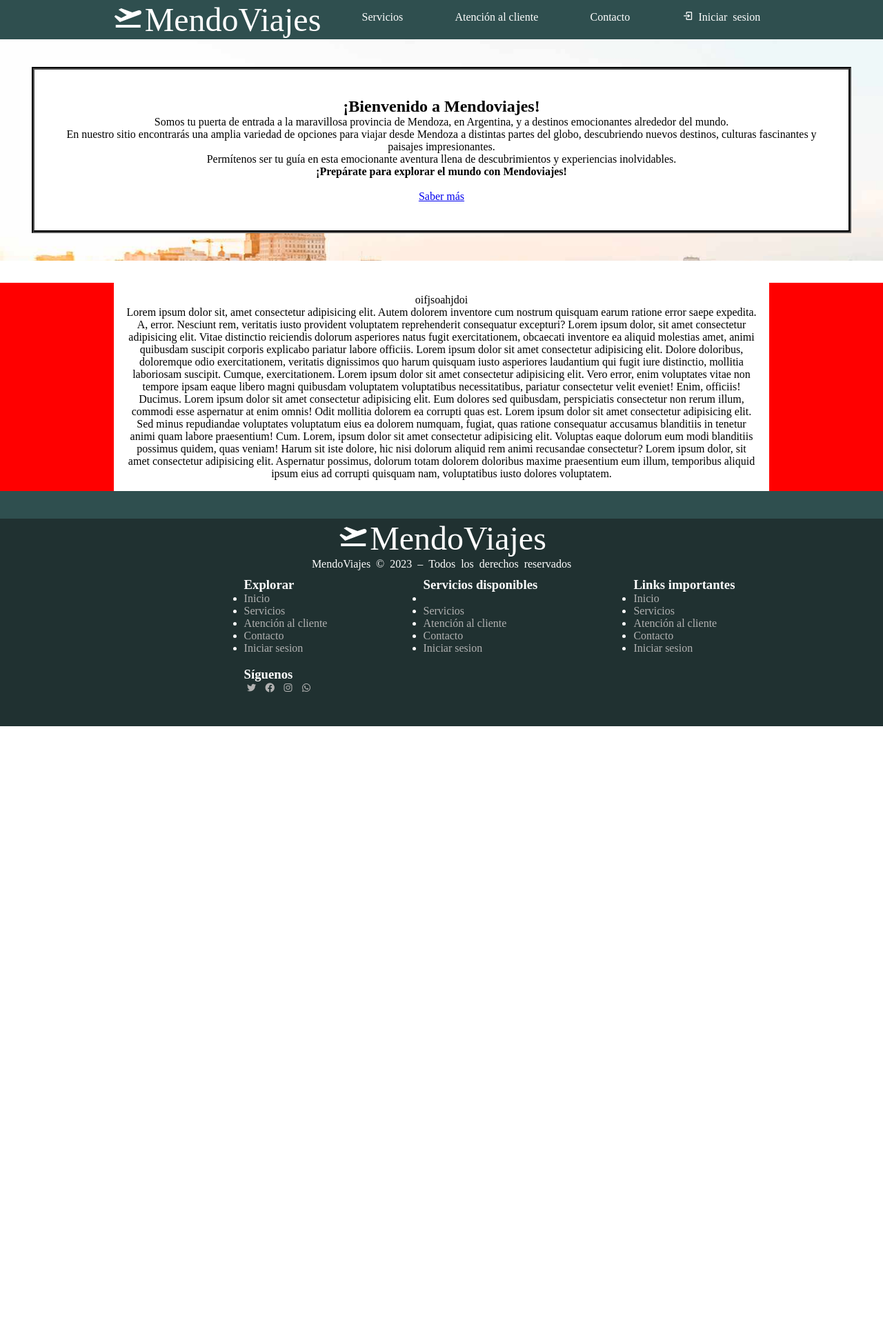
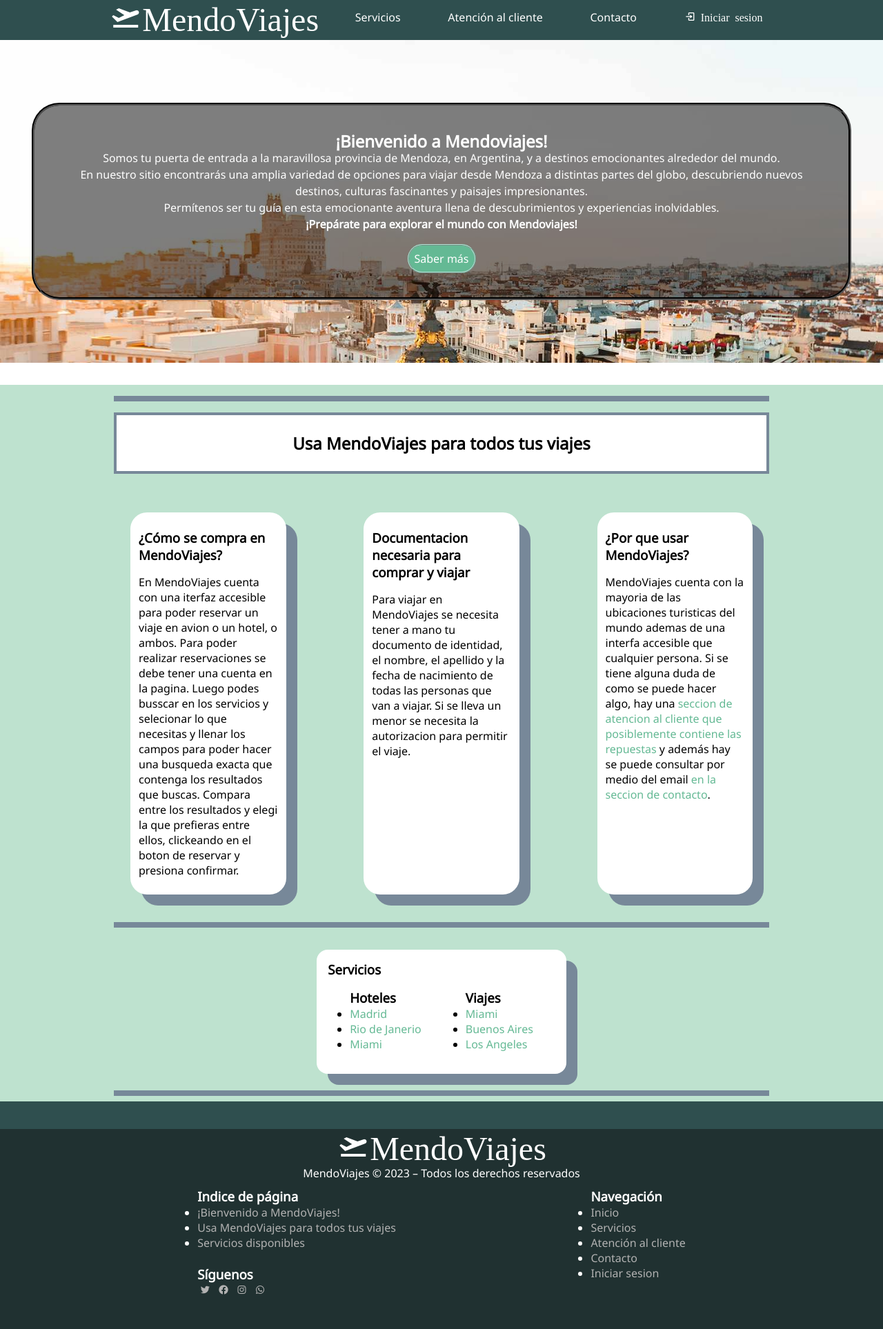
Before and after one commit to Alejoqest/MendoViajes, a PHP site: page /pages/index.html in a window 1280 px wide. Shown: the whole page at 69% size. Before the commit the page ends 1053 px from the top, so only its background shows below. Run offline with PHP 8.4, Linux system fonts and the light colour scheme.

Commit message:
Third commit

```diff
--- a/Mendo-viajes/css/genstyle.css
+++ b/Mendo-viajes/css/genstyle.css
@@ -1,14 +1,18 @@
+@import url('https://fonts.googleapis.com/css2?family=Noto+Sans&display=swap');
 :root{
     --color-link: rgb(255, 255, 255);
     --color-link-footer: rgb(178, 178, 178);
     --color-header: rgb(47, 79, 79);
     --color-footer-border: rgb(0, 0, 0);
     --color-footer: rgb(32, 49, 49);
+    --color-background: rgb(190, 226, 207);
+    --font-main-family: "Noto Sans", sans-serif;
 }
 *{
     margin: 0;
     padding: 0;
     box-sizing: border-box;
+    font-family: var(--font-main-family);
 }
 /*header-navbar*/
 .header-nav {
@@ -84,7 +88,7 @@ li a.navop:hover {
     }
 }
 body{
-    background-color: red;
+    background-color: var(--color-background);
 }
 /*footer*/
 .footer-div {
@@ -115,17 +119,18 @@ body{
     justify-content:space-around;
     margin: 5px;
 }
-.foot-li a{
+.foot-li a, .sml a{
     color: var(--color-link-footer);
     text-decoration: none;
+    transition: all .5s;
+}
+.foot-li a:hover, .sml a:hover {
+    color: var(--color-link);
 }
 .sml{
     display: inline;
     list-style-type: none;
     padding:0rem .2rem;
-}
-.sml a{
-    color: var(--color-link-footer);
 }
 @media screen and (max-width:635px) {
     .flow-footer{
@@ -135,4 +140,8 @@ body{
     .footer-flow-column{
         width: 100%;
     }
+    .down-nav {
+        display: inline-block;
+        text-align: center;
+    }
 }
--- a/Mendo-viajes/css/indexstyle.css
+++ b/Mendo-viajes/css/indexstyle.css
@@ -1,26 +1,65 @@
+:root {
+    --color-font-white: rgb(255, 255, 255);
+    --color-font-black: rgb(0, 0, 0);
+    --color-font-link: rgb(100, 185, 148);
+    --color-font-link-hover: rgb(60, 215, 148);
+    --color-btn: rgb(100, 185, 148);
+    --color-btn-hover: rgb(60, 215, 148);
+    --color-btn-border: rgb(179, 227, 212);
+    --color-background: rgb(190, 226, 207);
+    --color-background-divider: rgb(119, 136, 153);
+    --font-weight-title: 800;
+}
 .main-art{
     display: flex;
     justify-content: center;
-    text-align: center;
 }
 .section-presentation{
     text-align: center;
     width: 100%;
     height: fit-content;
     border-bottom: 2rem solid white;
+    margin-bottom: 1rem;
     background: url('../img/madrid-spain.jpg') no-repeat;
     background-size: cover;
     display: flex;
     justify-content: center;
+    align-items: center;
 }
 .section-presentation-div{
+    box-sizing: content-box;
+    background-color: rgba(0, 0, 0, 0.5);
+    border: .3rem groove black;
+    border-radius: 2.5rem;
     max-width: 1100px;
     height: fit-content;
     margin: 2.5rem;
     padding: 2.5rem;
-    box-sizing: content-box;
-    background-color: white;
-    border: .3rem groove black;
+}
+.section-presentation-div > h1, .section-presentation-div > p {
+    color: white;
+    line-height: 1.5rem;
+}
+.btn-more-about {
+    background-color: var(--color-btn);
+    border: .15rem var(--color-btn-border) ridge;
+    color: var(--color-font-white);
+    transition: all .5s;
+    border-radius: 2.5rem;
+    text-decoration: none;
+    line-height: 2rem;
+    margin: 1.5rem;
+    padding: .5rem;
+}
+.btn-more-about:hover {
+    background-color: var(--color-btn-hover);
+    color: var(--color-font-black);
+    border-color: var(--color-btn);
+}
+@media screen and (min-width:785px) {
+    .section-presentation {
+        height: 500px;
+    }
 }
 .section-presentation img {
     max-width: 100%;
@@ -29,12 +68,85 @@
     border-bottom: .5rem solid black;
     object-fit: scale-down;
 }
+.main-present{
+    display: block;
+    background-color: inherit;
+}
+@media screen and (min-width:785px) {
+    .main-present {
+        width: 950px;
+    }
+}
 .main-introduction {
     display: block;
+    width: inherit;
+    border-top: .5rem solid var(--color-background-divider);
+    border-bottom: .5rem solid var(--color-background-divider);
 }
-.main-present{
-    padding: 1em;
-    display: block;
-    width: 950px;
-    background-color: white;
+.main-introduction-h {
+    margin: 1rem 0rem;
+    padding: 1.5rem;
+    background-color: var(--color-font-white);
+    text-align: center;
+    border: .25rem solid var(--color-background-divider);
+    font-weight: var(--font-weight-title);
 }
+.introduction-bullet-point-wrapper {
+    display: flex;
+    justify-content: center;
+    flex-wrap: wrap;
+    background-color: var(--color-background);
+    width: 100%;
+    padding: 1.5rem;
+}
+.introduction-bullet-point {
+    background-color: var(--color-font-white);
+    margin: 1rem 0rem;
+    width: 95%;
+    border: .5rem var(--color-font-white) solid;
+    border-radius: 1.5rem;
+    text-align: left;
+    box-shadow: 1rem 1rem var(--color-background-divider);
+}
+.introduction-bullet-point > h3, .introduction-bullet-point > p {
+    margin: 1rem .25rem;
+}
+@media screen and (min-width:785px) {
+    .introduction-bullet-point-wrapper {
+        justify-content: space-between;
+    }
+    .introduction-bullet-point {
+        width: 25%;
+    }
+}
+.main-service-wrapper {
+    display: flex;
+    justify-content: center;
+    align-items: center;
+    margin: .5rem 0rem;
+    padding: .5rem 0rem;
+    border-bottom: .5rem solid var(--color-background-divider);
+}
+.main-service {
+    margin: 1rem 0rem;
+    background-color: var(--color-font-white);
+    width: max-content;
+    padding: 1rem;
+    border-radius: 1rem;
+    box-shadow: 1rem 1rem var(--color-background-divider);
+}
+.service-wrapper {
+    display: flex;
+    justify-content: space-around;
+}
+.service-bullet-point {
+    margin: 1rem 2rem;
+}
+a.link-page {
+    color: var(--color-font-link);
+    text-decoration: none;
+}
+a.link-page:hover {
+    color: var(--color-font-link-hover);
+    text-decoration: underline;
+}
--- a/Mendo-viajes/pages/index.html
+++ b/Mendo-viajes/pages/index.html
@@ -23,7 +23,7 @@
             </div>
         </nav>
     </header>
-    <section class="section-presentation">
+    <section id="bienvenido-MendoViajes" class="section-presentation">
         <div class="section-presentation-div">
             <h1>
                 ¡Bienvenido a Mendoviajes!
@@ -38,23 +38,76 @@
                 </strong>
             </p>
             <br>
-            <a href="about-contact.html" target="_blank" class="saber-mas">Saber más</a>
+            <a href="about-contact.html" target="_blank" class="btn-more-about">Saber más</a>
         </div>
     </section>
     <main class="main-art">
-
         <div class="main-present">
-            <div class="main-introduction">
-                oifjsoahjdoi
+            <div id="usa-MendoViajes" class="main-introduction">
+                <h2 class="main-introduction-h">Usa MendoViajes para todos tus viajes</h2>
+                <div class="introduction-bullet-point-wrapper">
+                    <div class="introduction-bullet-point">
+                        <h3>
+                            ¿Cómo se compra en MendoViajes?
+                        </h3>
+                        <p>
+                            En MendoViajes cuenta con una iterfaz accesible para poder reservar un viaje en avion o un hotel, o ambos.
+                            Para poder realizar reservaciones se debe tener una cuenta en la pagina. Luego podes busscar en los servicios y
+                            selecionar lo que necesitas y llenar los campos para poder hacer una busqueda exacta que contenga los resultados
+                            que buscas. Compara entre los resultados y elegi la que prefieras entre ellos, clickeando en el boton de reservar
+                            y presiona confirmar.
+                        </p>
+                    </div>
+                    <div class="introduction-bullet-point">
+                        <h3>
+                            Documentacion necesaria para comprar y viajar
+                        </h3>
+                        <p>
+                            Para viajar en MendoViajes se necesita tener a mano tu documento de identidad, el nombre, el apellido y la fecha de nacimiento
+                            de todas las personas que van a viajar. Si se lleva un menor se necesita la autorizacion para permitir el viaje.
+                        </p>
+                    </div>
+                    <div class="introduction-bullet-point">
+                        <h3>
+                            ¿Por que usar MendoViajes?
+                        </h3>
+                        <p>
+                            MendoViajes cuenta con la mayoria de las ubicaciones turisticas del mundo ademas de una interfa accesible que cualquier persona.
+                            Si se tiene alguna duda de como se puede hacer algo, hay una <a class="link-page" href="#">seccion de atencion al cliente que posiblemente contiene las repuestas</a>
+                             y además hay se puede consultar por medio del email <a class="link-page" href="about-contact.html"> en la seccion de contacto</a>.
+                        </p>
+                    </div>
+                </div>
             </div>
-            Lorem ipsum dolor sit, amet consectetur adipisicing elit. Autem dolorem inventore cum nostrum quisquam earum ratione error saepe expedita. A, error. Nesciunt rem, veritatis iusto provident voluptatem reprehenderit consequatur excepturi?
-            Lorem ipsum dolor, sit amet consectetur adipisicing elit. Vitae distinctio reiciendis dolorum asperiores natus fugit exercitationem, obcaecati inventore ea aliquid molestias amet, animi quibusdam suscipit corporis explicabo pariatur labore officiis.
-            Lorem ipsum dolor sit amet consectetur adipisicing elit. Dolore doloribus, doloremque odio exercitationem, veritatis dignissimos quo harum quisquam iusto asperiores laudantium qui fugit iure distinctio, mollitia laboriosam suscipit. Cumque, exercitationem.
-            Lorem ipsum dolor sit amet consectetur adipisicing elit. Vero error, enim voluptates vitae non tempore ipsam eaque libero magni quibusdam voluptatem voluptatibus necessitatibus, pariatur consectetur velit eveniet! Enim, officiis! Ducimus.
-            Lorem ipsum dolor sit amet consectetur adipisicing elit. Eum dolores sed quibusdam, perspiciatis consectetur non rerum illum, commodi esse aspernatur at enim omnis! Odit mollitia dolorem ea corrupti quas est.
-            Lorem ipsum dolor sit amet consectetur adipisicing elit. Sed minus repudiandae voluptates voluptatum eius ea dolorem numquam, fugiat, quas ratione consequatur accusamus blanditiis in tenetur animi quam labore praesentium! Cum.
-            Lorem, ipsum dolor sit amet consectetur adipisicing elit. Voluptas eaque dolorum eum modi blanditiis possimus quidem, quas veniam! Harum sit iste dolore, hic nisi dolorum aliquid rem animi recusandae consectetur?
-            Lorem ipsum dolor, sit amet consectetur adipisicing elit. Aspernatur possimus, dolorum totam dolorem doloribus maxime praesentium eum illum, temporibus aliquid ipsum eius ad corrupti quisquam nam, voluptatibus iusto dolores voluptatem.
+            <div id="servicios" class="main-service-wrapper">
+                <div class="main-service">
+                    <h3>
+                        Servicios
+                    </h3>
+                    <div class="service-wrapper">
+                        <div class="service-bullet-point">
+                            <h3>Hoteles</h3>
+                            <ul>
+                                <li><a class="link-page" href="#">Madrid</a></li>
+                                <li><a class="link-page" href="#">Rio de Janerio</a></li>
+                                <li><a class="link-page" href="#">Miami</a></li>
+                            </ul>
+                        </div>
+                        <div class="service-bullet-point">
+                            <h3>Viajes</h3>
+                            <ul>
+                                <li><a class="link-page" href="#">Miami</a></li>
+                                <li><a class="link-page" href="#">Buenos Aires</a></li>
+                                <li><a class="link-page" href="#">Los Angeles</a></li>
+                            </ul>
+                        </div>
+                    </div>
+                </div>
+            </div>
+            <div class="main-footer">
+                <div class="warnings-container">
+                </div>
+            </div>
         </div>
     </main>
     <footer class="footer-div">
@@ -66,16 +119,11 @@
         </div>
         <div class="flow-footer">
             <div class="footer-flow-column">
-
-            </div>
-            <div class="footer-flow-column">
-                <h3>Explorar</h3>
+                <h3>Indice de página</h3>
                 <ul class="downnav">
-                    <li class="foot-li"><a href="#inicio">Inicio</a></li>
-                    <li class="foot-li"><a href="#">Servicios</a></li>
-                    <li class="foot-li"><a href="#">Atención al cliente</a></li>
-                    <li class="foot-li"><a href="#">Contacto</a></li>
-                    <li class="foot-li"><a href="#">Iniciar sesion</a></li>
+                    <li class="foot-li"><a href="#bienvenido-MendoViajes">¡Bienvenido a MendoViajes!</a></li>
+                    <li class="foot-li"><a href="#usa-MendoViajes">Usa MendoViajes para todos tus viajes</a></li>
+                    <li class="foot-li"><a href="#servicios">Servicios disponibles</a></li>
                 </ul>
                 <br>
                 <h3>Síguenos</h3>
@@ -87,23 +135,13 @@
                 </ul>
             </div>
             <div class="footer-flow-column">
-                <h3>Servicios disponibles</h3>
-                <ul class="downnav">
-                    <li class="foot-li"><a href="#"></a></li>
-                    <li class="foot-li"><a href="#">Servicios</a></li>
-                    <li class="foot-li"><a href="#">Atención al cliente</a></li>
-                    <li class="foot-li"><a href="#">Contacto</a></li>
-                    <li class="foot-li"><a href="#">Iniciar sesion</a></li>
-                </ul>
-            </div>
-            <div class="footer-flow-column">
-                <h3>Links importantes</h3>
+                <h3>Navegación</h3>
                 <ul class="downnav">
                     <li class="foot-li"><a href="#">Inicio</a></li>
-                    <li class="foot-li"><a href="#">Servicios</a></li>
+                    <li class="foot-li"><a href="service.html">Servicios</a></li>
                     <li class="foot-li"><a href="#">Atención al cliente</a></li>
-                    <li class="foot-li"><a href="#">Contacto</a></li>
-                    <li class="foot-li"><a href="#">Iniciar sesion</a></li>
+                    <li class="foot-li"><a href="about-contact.html">Contacto</a></li>
+                    <li class="foot-li"><a href="login.html">Iniciar sesion</a></li>
                 </ul>
             </div>
         </div>
--- a/Mendo-viajes/php/sql_log.txt
+++ b/Mendo-viajes/php/sql_log.txt
@@ -1 +1 @@
-SELECT `numVuelo`, `destino`, `clase`, `equipaje`, `fechaVuelo`, `horaVuelo`, `duracionVuelo`, `precioPer` FROM `viajes ida` WHERE `destino`='buenos-aires' AND `clase`='economica' AND `fechaVuelo`='2023-11-01' ORDER BY `precioPer`;
+SELECT `numVuelo`, `destino`, `clase`, `equipaje`, `fechaVuelo`, `horaVuelo`, `duracionVuelo`, `precioPer` FROM `viajes ida` WHERE `destino`='nueva-york' AND `clase`='economica' AND `fechaVuelo`='2023-11-01' ORDER BY `precioPer`;
```
Also changed, not shown: Mendo-viajes/css/servicestyle.css (+98 -12 lines), Mendo-viajes/js/Service-gestor.js (+31 -8 lines), Mendo-viajes/pages/service.html (+68 -13 lines), Mendo-viajes/php/sql.txt (added, +10 -0 lines), Mendo-viajes/prueba/prueba.css (added, +56 -0 lines), Mendo-viajes/prueba/prueba.html (added, +34 -0 lines), Mendo-viajes/prueba/prueba.js (added, +47 -0 lines).
